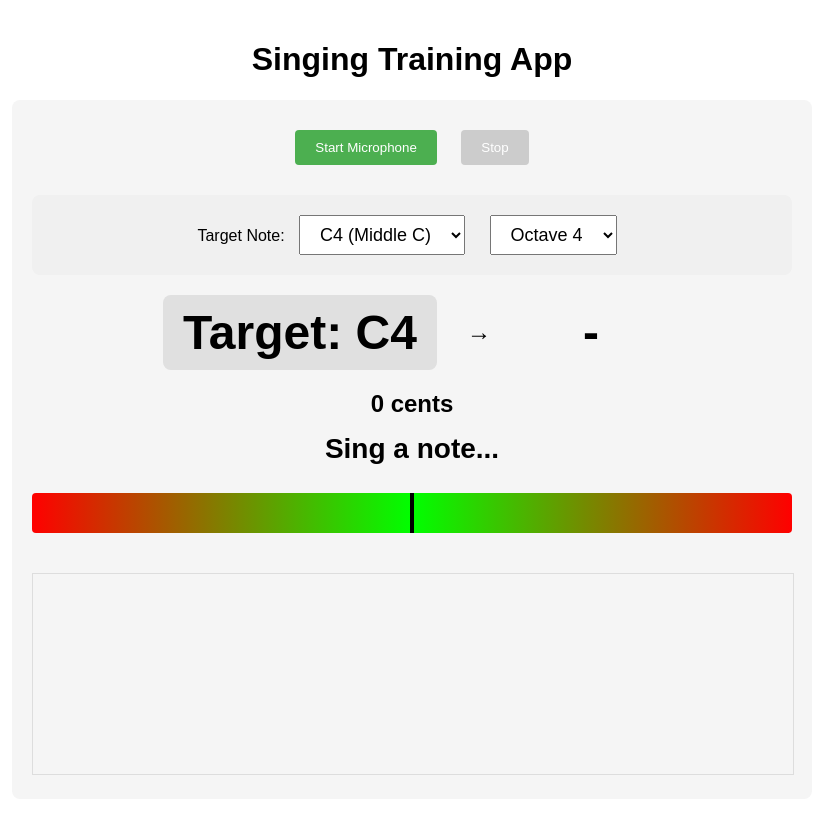
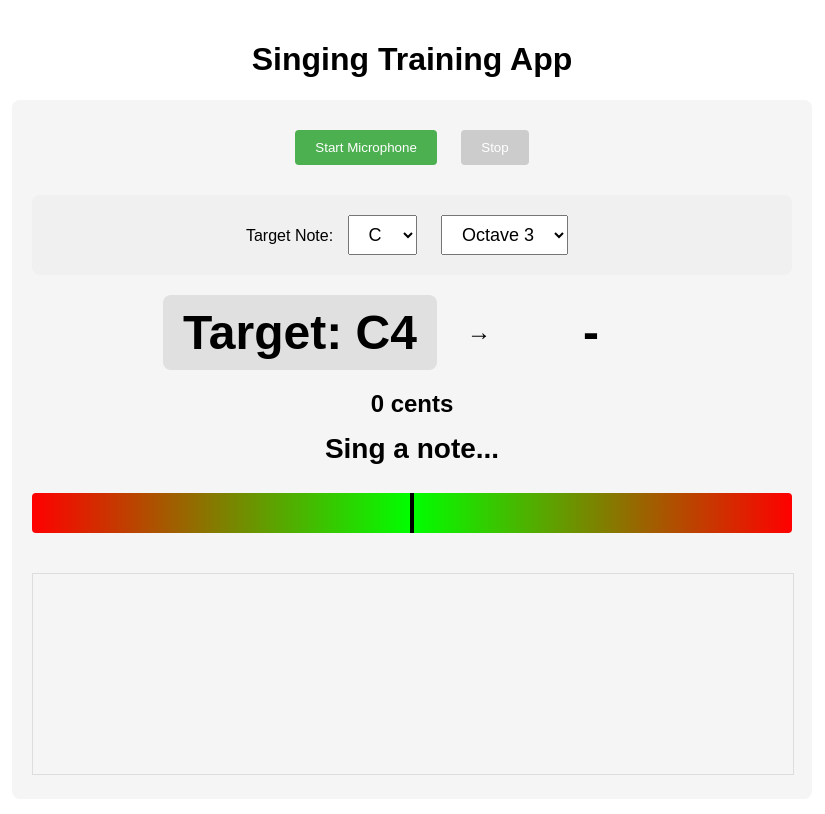
Before and after one commit to michaelbeben/singingtrainer, a plain HTML site: page index.html in a window 1280 px wide. Shown: the whole page, without its empty margins (228-1053 px from the left). Drawn offline with Linux system fonts and the light colour scheme.

Commit message:
changed default octave and renamed notes in dropdown

```diff
--- a/index.html
+++ b/index.html
@@ -110,18 +110,18 @@
         <div class="note-selector">
             <label for="noteSelect">Target Note:</label>
             <select id="noteSelect">
-                <option value="C4">C4 (Middle C)</option>
-                <option value="D4">D4</option>
-                <option value="E4">E4</option>
-                <option value="F4">F4</option>
-                <option value="G4">G4</option>
-                <option value="A4">A4</option>
-                <option value="B4">B4</option>
-                <option value="C5">C5</option>
+                <option value="C3">C</option>
+                <option value="D3">D</option>
+                <option value="E3">E</option>
+                <option value="F3">F</option>
+                <option value="G3">G</option>
+                <option value="A3">A</option>
+                <option value="B3">B</option>
+                <option value="C4">C</option>
             </select>
             <select id="octaveSelect">
-                <option value="3">Octave 3</option>
-                <option value="4" selected>Octave 4</option>
+                <option value="3" selected>Octave 3</option>
+                <option value="4">Octave 4</option>
                 <option value="5">Octave 5</option>
             </select>
         </div>
```
